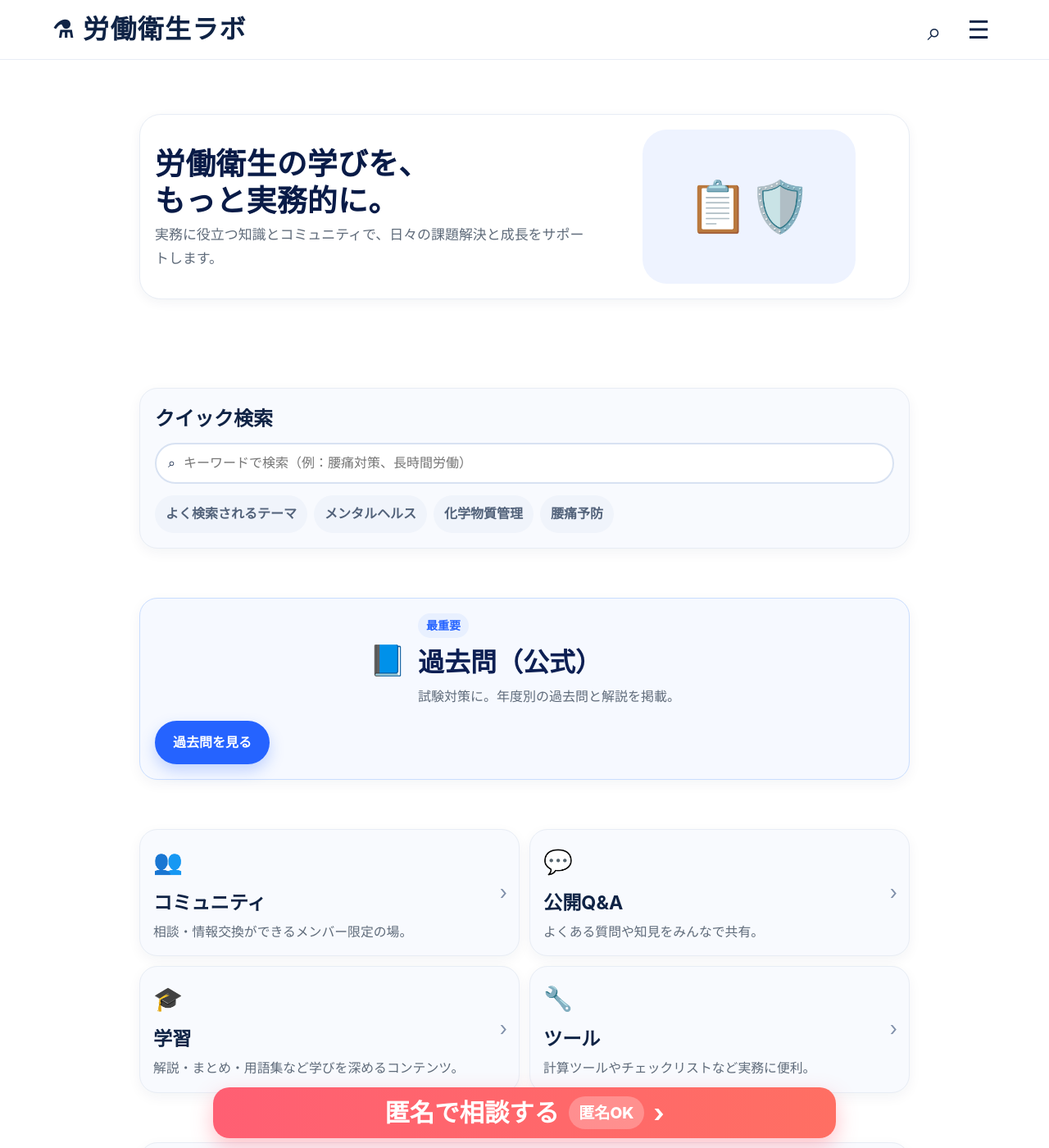
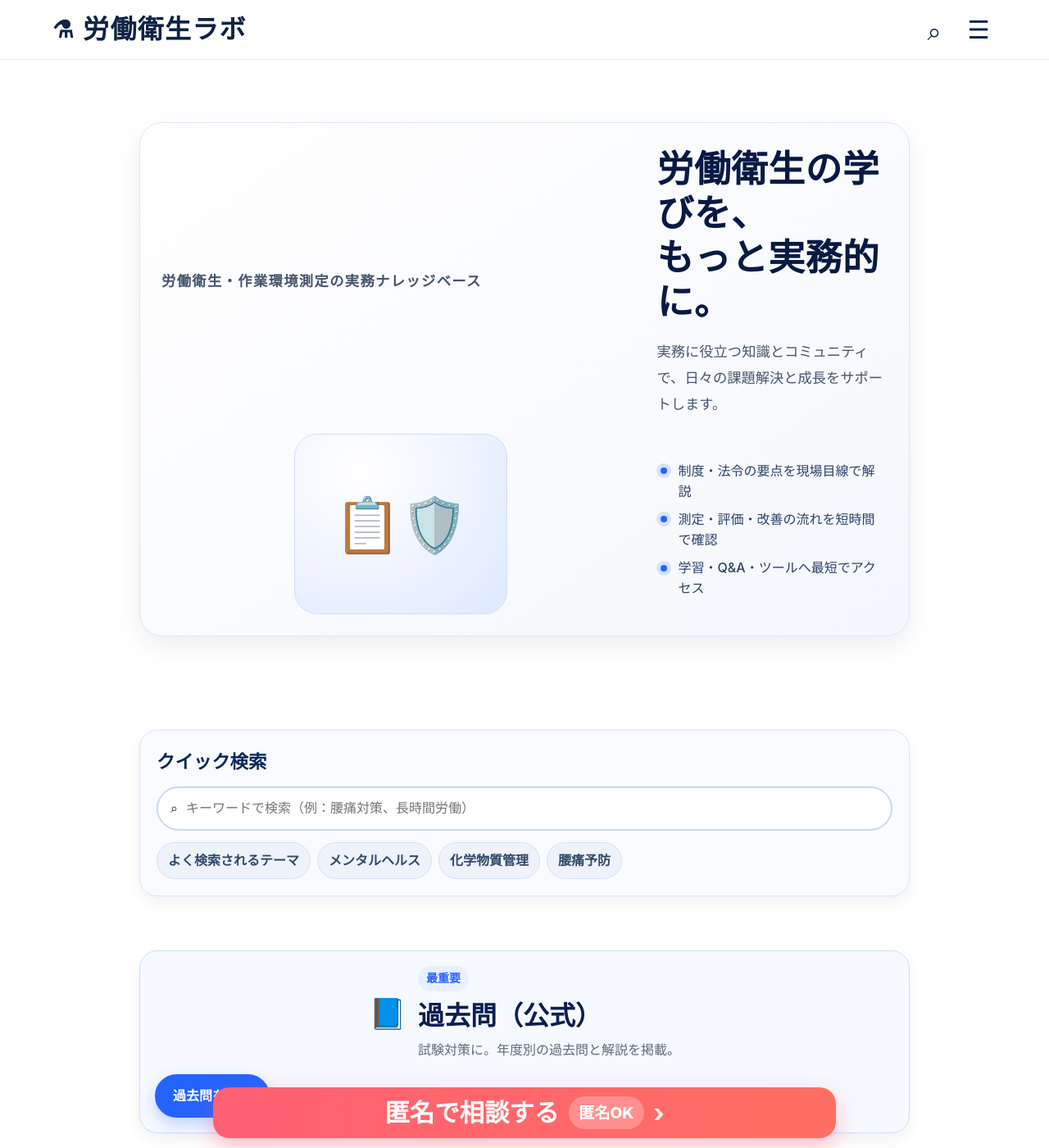
Before and after one commit to rodoeisei-lab/rodoeisei-lab, a Jekyll site: the page built from index.md, in a window 1280 px wide and 1400 px high. Shown: the whole window at 82% size. Built offline with Jekyll 4.4.1, drawn with Linux system fonts in a browser that asks for light colours; some of the changed text lies outside the part shown.

Commit message:
Improve homepage first view and readability with cleaner UX

```diff
--- a/_layouts/home.html
+++ b/_layouts/home.html
@@ -5,6 +5,7 @@ layout: base
 <div class="home-main" id="main">
   <div class="container narrow home-stack">
     <section class="home-hero" aria-label="ヒーロー">
+      <p class="hero-kicker">労働衛生・作業環境測定の実務ナレッジベース</p>
       <div class="hero-copy-block">
         <h1>{{ home.hero.title | newline_to_br }}</h1>
         <p>{{ home.hero.description }}</p>
@@ -12,6 +13,11 @@ layout: base
       <div class="hero-illustration" aria-hidden="true">
         <div class="hero-blob">📋🛡️</div>
       </div>
+          <ul class="hero-points" aria-label="サイトの特徴">
+        <li>制度・法令の要点を現場目線で解説</li>
+        <li>測定・評価・改善の流れを短時間で確認</li>
+        <li>学習・Q&A・ツールへ最短でアクセス</li>
+      </ul>
     </section>
 
     <section class="quick-search-card">
@@ -39,6 +45,21 @@ layout: base
       <a href="{{ home.primary_card.url | relative_url }}" class="primary-topic-btn">{{ home.primary_card.cta }}</a>
     </article>
 
+        <section class="home-trust-strip" aria-label="信頼性情報">
+      <div class="trust-item">
+        <strong>実務直結</strong>
+        <p>現場判断で使える解説とチェック観点を重視</p>
+      </div>
+      <div class="trust-item">
+        <strong>学びやすい構成</strong>
+        <p>検索・カテゴリ・関連記事で迷わず辿れる導線</p>
+      </div>
+      <div class="trust-item">
+        <strong>継続更新</strong>
+        <p>ガイド・Q&A・SNSで最新情報をフォロー可能</p>
+      </div>
+    </section>
+
     <section class="feature-grid">
       {% for card in home.main_cards %}
         <a class="feature-card" href="{{ card.url | relative_url }}">
--- a/assets/css/components.css
+++ b/assets/css/components.css
@@ -6,27 +6,57 @@ body { background: #fff; color: #0f2345; }
 .brand-icon { font-size: 1.8rem; }
 .icon-btn, .menu-btn { border: 0; background: transparent; font-size: 1.9rem; color: #0f2345; min-width: 44px; min-height: 44px; }
 
-.home-main { padding: 18px 0 110px; }
-.home-stack { display: grid; gap: 12px; }
-.home-hero { display: grid; grid-template-columns: 1.2fr .8fr; gap: 16px; align-items: center; background: #fff; border: 1px solid #e8edf5; border-radius: 26px; padding: 18px; box-shadow: 0 4px 14px rgba(15, 35, 69, .05); }
-.home-hero h1 { font-size: 2.3rem; line-height: 1.22; letter-spacing: .01em; margin: .1em 0; color: #091b47; }
-.home-hero p { margin: 0; font-size: 1.06rem; color: #5f6b7a; line-height: 1.7; }
-.hero-blob { background: #eef3ff; border-radius: 30px; min-height: 188px; display: grid; place-items: center; padding: 16px; text-align: center; font-size: 3.8rem; }
+
+.home-main { padding: 28px 0 110px; }
+.home-stack { display: grid; gap: 18px; }
+.home-hero {
+  display: grid;
+  grid-template-columns: 1.35fr .65fr;
+  gap: 20px;
+  align-items: center;
+  background: linear-gradient(145deg, #ffffff 0%, #f4f7fc 100%);
+  border: 1px solid #dbe5f3;
+  border-radius: 28px;
+  padding: 26px;
+  box-shadow: 0 12px 30px rgba(15, 35, 69, .08);
+}
+.hero-kicker { margin: 0 0 8px; color: #30508a; font-size: .88rem; font-weight: 700; letter-spacing: .08em; }
+.home-hero h1 { font-size: clamp(2.05rem, 3.5vw, 2.9rem); line-height: 1.2; letter-spacing: .01em; margin: .1em 0 .4em; color: #081a43; }
+.home-hero p { margin: 0; font-size: 1.08rem; color: #46556d; line-height: 1.85; }
+.hero-blob {
+  background: radial-gradient(circle at 30% 20%, #ffffff 0%, #eaf1ff 65%, #dde8ff 100%);
+  border: 1px solid #d0def8;
+  border-radius: 28px;
+  min-height: 220px;
+  display: grid;
+  place-items: center;
+  padding: 16px;
+  text-align: center;
+  font-size: 4.1rem;
+}
+.hero-points { margin: 14px 0 0; padding: 0; list-style: none; display: grid; gap: 8px; }
+.hero-points li { position: relative; padding-left: 26px; color: #2c4267; font-weight: 500; }
+.hero-points li::before { content: ""; position: absolute; left: 4px; top: .55em; width: 8px; height: 8px; border-radius: 999px; background: #2563ff; box-shadow: 0 0 0 5px rgba(37, 99, 255, .15); }
 
 .quick-search-card, .primary-topic-card, .feature-card, .notice-card, .sns-link-card, .sns-primary-topic {
-  background: #f8fafe;
-  border: 1px solid #e8edf5;
+  background: #f9fbff;
+  border: 1px solid #dbe5f3;
   border-radius: 22px;
-  box-shadow: 0 5px 16px rgba(15, 35, 69, .05);
+  box-shadow: 0 8px 18px rgba(15, 35, 69, .06);
 }
-.quick-search-card { padding: 18px; }
-.quick-search-card h2 { margin: 0 0 10px; font-size: 1.5rem; }
-.search-field { display: flex; gap: 8px; align-items: center; border: 2px solid #d8e2f2; background: #fff; border-radius: 999px; padding: 10px 14px; }
+.quick-search-card { padding: 20px; }
+.quick-search-card h2 { margin: 0 0 12px; font-size: 1.4rem; color: #0b275c; }
+.search-field { display: flex; gap: 8px; align-items: center; border: 2px solid #c9d8ee; background: #fff; border-radius: 999px; padding: 12px 15px; }
 .search-field input { border: 0; flex: 1; font-size: 1rem; color: #334155; background: transparent; }
+.search-field:focus-within { border-color: #2563ff; box-shadow: 0 0 0 4px rgba(37, 99, 255, .14); }
 .search-field input:focus { outline: none; }
 .chips { display: flex; gap: 8px; flex-wrap: wrap; margin-top: 14px; }
-.chips a { background: #f0f4fb; border-radius: 999px; padding: 10px 13px; color: #52627a; text-decoration: none; font-weight: 600; }
+.chips a { background: #edf2fb; border: 1px solid #d5e0f2; border-radius: 999px; padding: 9px 13px; color: #314967; text-decoration: none; font-weight: 600; }
 
+.home-trust-strip { display: grid; grid-template-columns: repeat(3, minmax(0, 1fr)); gap: 10px; }
+.trust-item { background: #fff; border: 1px solid #dbe5f3; border-radius: 16px; padding: 14px; }
+.trust-item strong { display: block; margin-bottom: 4px; color: #0d2a61; }
+.trust-item p { margin: 0; color: #5a6a82; font-size: .92rem; line-height: 1.6; }
 .primary-topic-card { padding: 18px; display: flex; justify-content: space-between; gap: 16px; align-items: center; border-color: #cadeff; background: #f6f9ff; }
 .topic-leading { display: flex; gap: 14px; align-items: center; }
 .topic-icon { font-size: 2.3rem; }
@@ -35,11 +65,12 @@ body { background: #fff; color: #0f2345; }
 .chip-highlight { display: inline-flex; background: #e8f0ff; color: #2563ff; border-radius: 999px; padding: 4px 10px; font-weight: 700; font-size: .88rem; }
 .primary-topic-btn { background: #2563ff; color: #fff; padding: 14px 22px; border-radius: 999px; text-decoration: none; font-weight: 700; white-space: nowrap; box-shadow: 0 8px 18px rgba(37, 99, 255, .25); }
 
-.feature-grid { display: grid; grid-template-columns: repeat(2, minmax(0, 1fr)); gap: 12px; }
-.feature-card { padding: 16px; position: relative; text-decoration: none; color: #0f2345; min-height: 146px; }
+.feature-grid { display: grid; grid-template-columns: repeat(2, minmax(0, 1fr)); gap: 14px; }
+.feature-card { padding: 18px; position: relative; text-decoration: none; color: #10264d; min-height: 160px; transition: transform .14s ease, box-shadow .16s ease, border-color .16s ease; }
+.feature-card:hover { transform: translateY(-2px); border-color: #bfd1ee; box-shadow: 0 12px 24px rgba(15, 35, 69, .08); }
 .feature-card i { font-style: normal; font-size: 1.8rem; display: block; }
-.feature-card h3 { margin: 8px 0 4px; font-size: 1.45rem; }
-.feature-card p { color: #5f6b7a; margin: 0; font-size: .99rem; }
+.feature-card h3 { margin: 8px 0 6px; font-size: 1.35rem; line-height: 1.35; }
+.feature-card p { color: #556681; margin: 0; font-size: .98rem; line-height: 1.7; max-width: 90%; }
 .feature-card span { position: absolute; right: 14px; top: 50%; transform: translateY(-50%); font-size: 1.5rem; color: #8090aa; }
 
 .notice-card { padding: 18px; display: grid; grid-template-columns: 1fr auto; gap: 8px; text-decoration: none; color: #0f2345; align-items: center; }
@@ -69,7 +100,10 @@ body { background: #fff; color: #0f2345; }
 
 @media (max-width: 760px) {
   .home-main { padding-top: 12px; }
-  .home-hero { grid-template-columns: 1fr; padding: 16px; }
+  .home-hero { grid-template-columns: 1fr; padding: 18px; }
+  .hero-kicker { font-size: .8rem; }
+  .hero-points li { font-size: .95rem; }
+  .home-trust-strip { grid-template-columns: 1fr; }
   .home-hero h1 { font-size: clamp(2rem, 9vw, 2.5rem); }
   .hero-blob { min-height: 170px; }
   .primary-topic-card { flex-direction: column; align-items: flex-start; }
```
